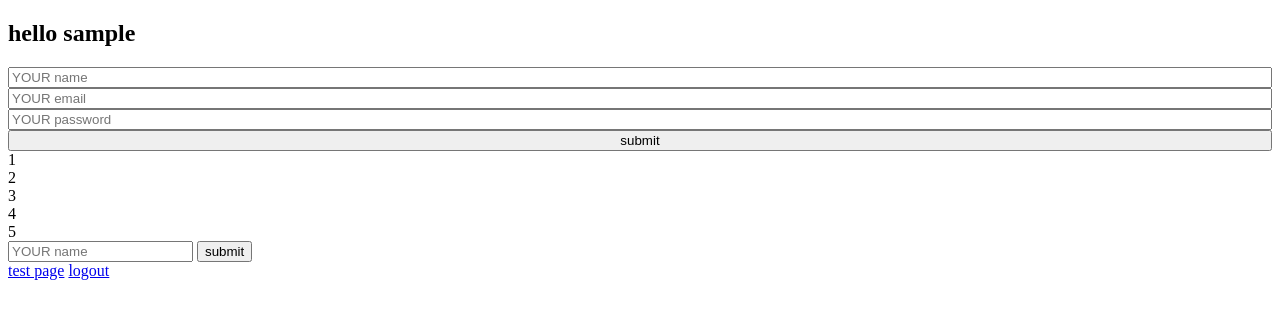
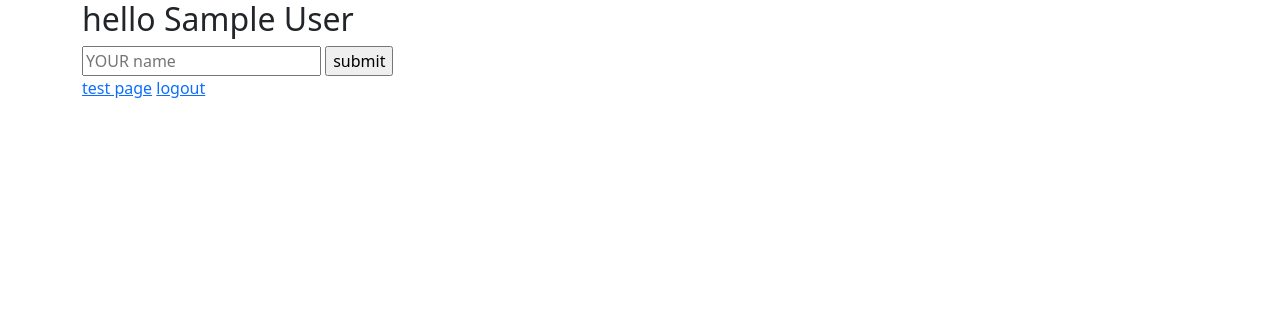
Before and after one commit to rachid-frontdev/storeUsingPhp, a PHP site: page / in a window 1280 px wide. Shown: the top 319 px of the page. Run offline with PHP 8.4, Linux system fonts and the light colour scheme; the visitor is signed in with stand-in values (Sample User, id 1); some libraries are stand-ins or nearby versions.

Commit message:
modified page of index & authentication system

```diff
--- a/index.php
+++ b/index.php
@@ -3,47 +3,17 @@
     <head>
         <meta charset="utf-8">
         <title>تعلم تصميم وتطوير مواقع الويب باحترافية | Udemy</title>
+        <link rel="stylesheet" href="https://cdn.jsdelivr.net/npm/bootstrap@5.1.3/dist/css/bootstrap.min.css" integrity="sha384-1BmE4kWBq78iYhFldvKuhfTAU6auU8tT94WrHftjDbrCEXSU1oBoqyl2QvZ6jIW3" crossorigin="anonymous">
     </head>
-<body>
+<body class="container">
         <?php
 //include './hea/test.php';
     session_start();
     if( $_SESSION['user'] != '') {
         $user = $_SESSION['user'];
-$sql = "SELECT Fullname from users where username='$user'";
-//    $ret = mysqli_query($connection, $sql);
-//        while($res = mysqli_fetch_assoc($ret)){
-//            $fullname= $res['Fullname'];
-//    }
-
     } else header("Location:login.php")
 ?>
-    <h2>hello <?php echo $user?> </h2>
-<form action='' method="POST" style="display:flex;flex-direction:column;">
-    <input type='text' name='name' placeholder='YOUR name'>
-        <input type='email' name='email' placeholder='YOUR email'>
-    <input type='password' name='password' placeholder='YOUR password'>
-
-    <input type="submit" name='click' value='submit'>
-    </form>
-            <?php
-    $j=1;
-    while($j<10){
-        echo $j. '<br>';
-        if($j ==5) {
-            break;
-        }
-        $j+=1;
-    }
-
-    if(isset($_POST['click'])) {
-    $name = $_POST['name'];
-        $email = $_POST['email'];
-        $password = $_POST['password'];
-    $hashed_password = password_hash($password, PASSWORD_DEFAULT);
-     echo  $name . ' email ' . $email . ' password ' . $hashed_password;
-}
-?>
+    <h2>hello <?php echo $user ?> </h2>
 <form action='display.php' method="post">
         <input type='text' name='name' placeholder='YOUR name'>
     <input type="submit" name='submit' value='submit'>
@@ -51,7 +21,7 @@ $sql = "SELECT Fullname from users where username='$user'";
     </form>
         <a href='./hea/test.php'>test page</a>
         <a href='./logout.php'>logout</a>
-
+<script src="https://cdn.jsdelivr.net/npm/bootstrap@5.1.3/dist/js/bootstrap.min.js" integrity="sha384-QJHtvGhmr9XOIpI6YVutG+2QOK9T+ZnN4kzFN1RtK3zEFEIsxhlmWl5/YESvpZ13" crossorigin="anonymous"></script>
     <!-- Stripe JavaScript library -->
 <script type="text/javascript" src="https://js.stripe.com/v2/"></script>
 <!-- jQuery is used only for this example; it isn't required to use Stripe -->
```
Also changed, not shown: login.php (+7 -6 lines).
